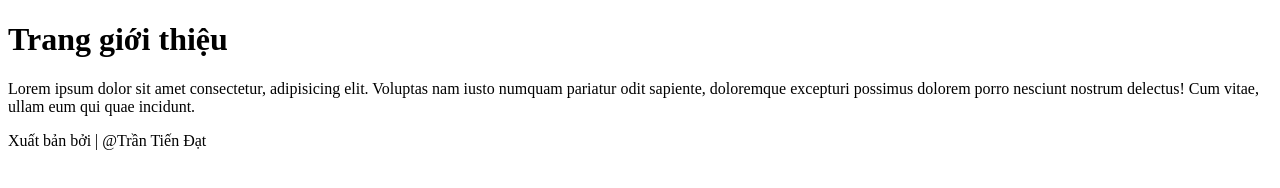
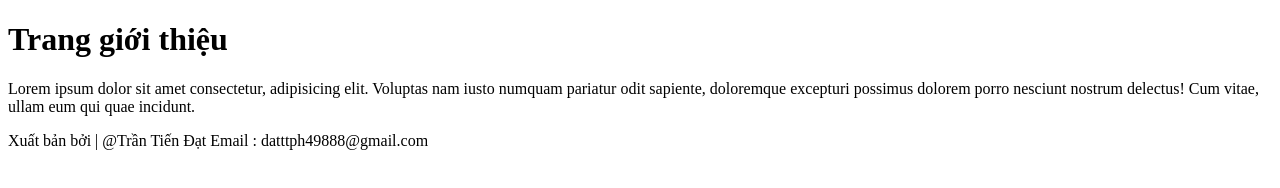
Before and after one commit to DV141105/Hoc_git, a plain HTML site: page about.html in a window 1280 px wide. Drawn offline with Linux system fonts and the light colour scheme.

Commit message:
Update about.html

```diff
--- a/about.html
+++ b/about.html
@@ -12,6 +12,6 @@
              Voluptas nam iusto numquam pariatur odit sapiente, doloremque excepturi possimus dolorem
              porro nesciunt nostrum delectus! Cum vitae, ullam eum qui quae incidunt.</p>
 
-         <footer>Xuất bản bởi | @Trần Tiến Đạt</footer>
+         <footer>Xuất bản bởi | @Trần Tiến Đạt Email : datttph49888@gmail.com </footer>
 </body>
 </html>
```
